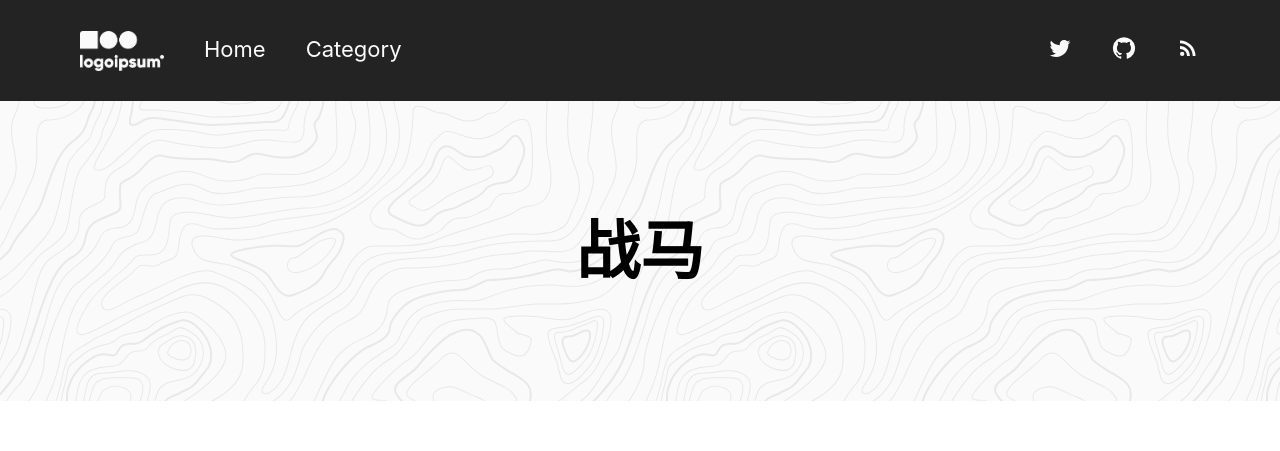
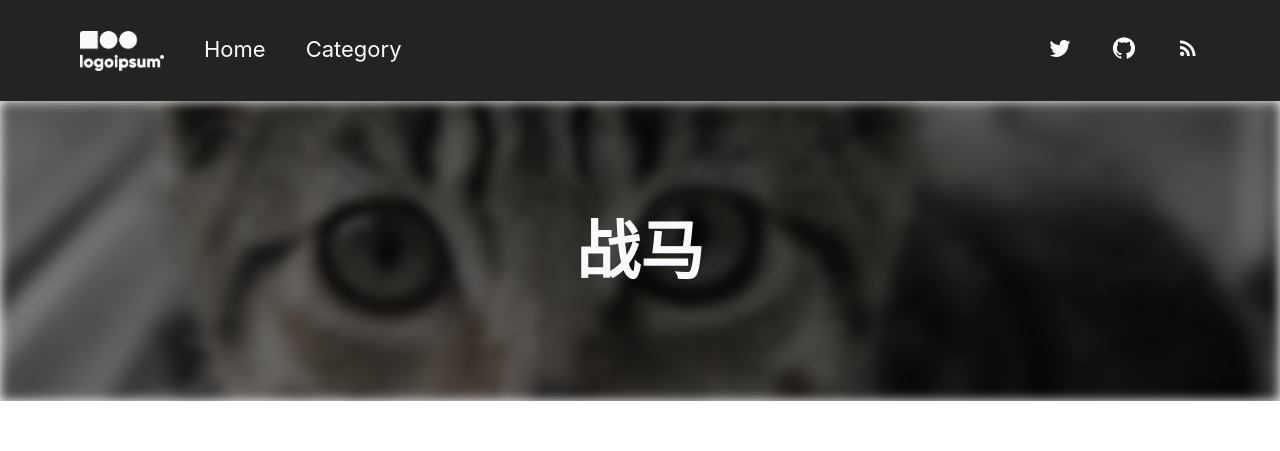
Before and after one commit to brightmann/wnbt, a Next.js app: page /blog/fh in a window 1280 px wide. Shown: the top 451 px of the page. Built offline with nearby package versions, Linux system fonts and the light colour scheme.

Commit message:
Update fh.js

```diff
--- a/pages/blog/fh.js
+++ b/pages/blog/fh.js
@@ -3,7 +3,7 @@ import PostLayout from '../../components/Layout/PostLayout'
 
 // defines the basic layout of posts with the /blog route
 const Post = () => {
-  return <PostLayout useImage={false}>
+  return <PostLayout useImage={true}>
 
 <p>
 <iframe width="713" height="401" src="https://www.youtube.com/embed/asKQbk7AcJU" title="崔伟立原唱《战马》完整版 歌曲旋律优美，句句入耳入心超好听" frameborder="0" allow="accelerometer; autoplay; clipboard-write; encrypted-media; gyroscope; picture-in-picture; web-share" referrerpolicy="strict-origin-when-cross-origin" allowfullscreen></iframe>
```
